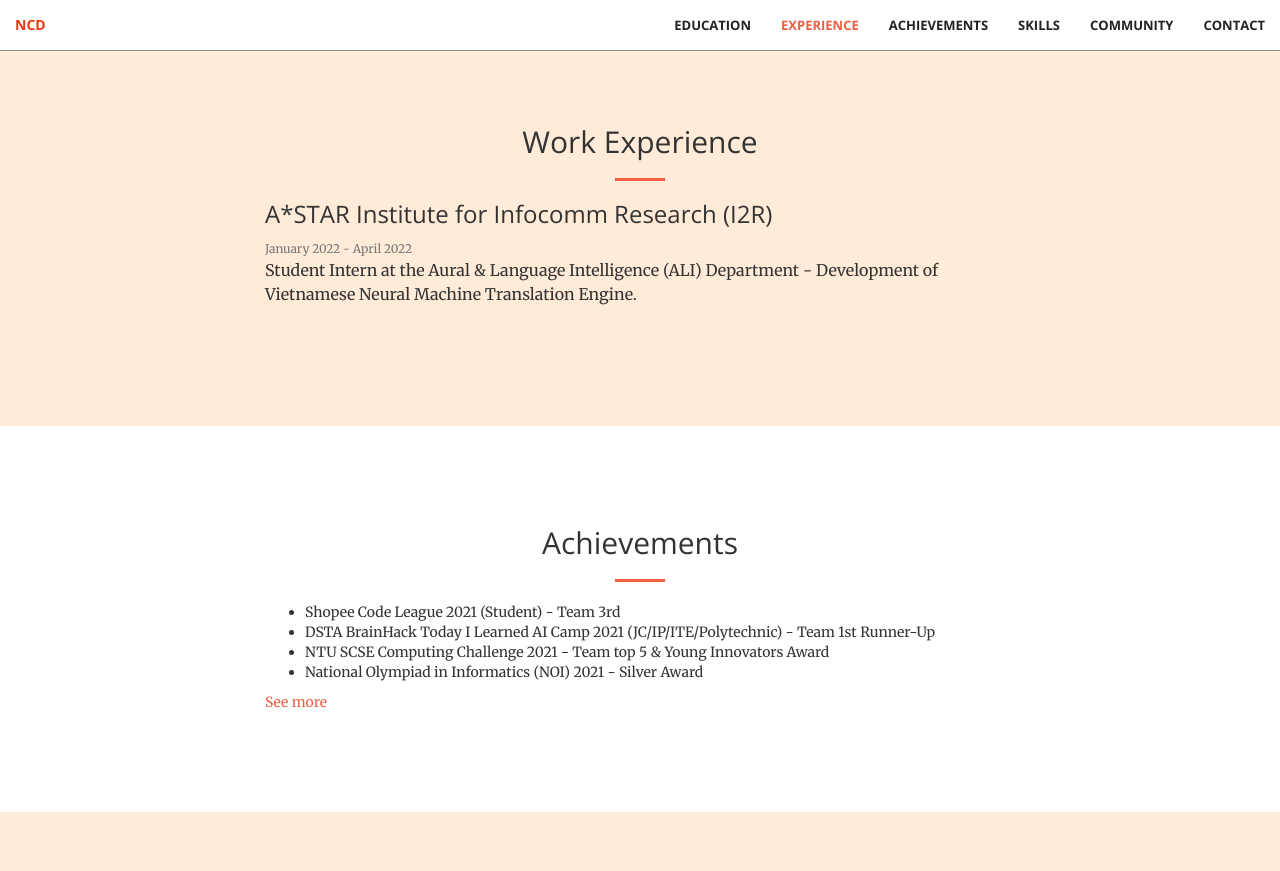
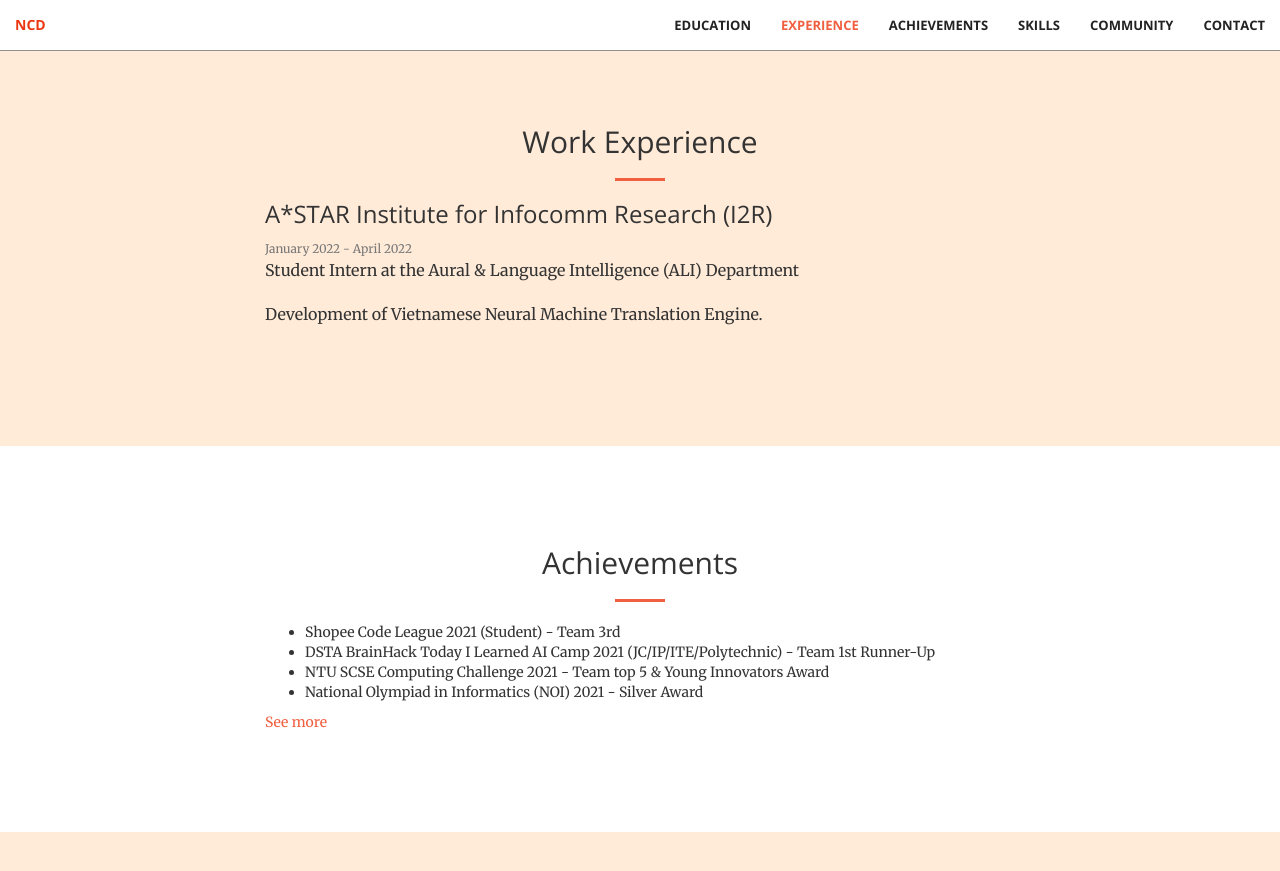
Before and after one commit to ncduy0303/archive_portfolio, a Jekyll site: the page built from index.html, in a window 1280 px wide and 900 px high, scrolled down 1716 px. Shown: the top 871 px of the window. Built offline with Jekyll 4.4.1, drawn with Linux system fonts in a browser that asks for light colours.

```diff
--- a/_includes/experience.html
+++ b/_includes/experience.html
@@ -12,7 +12,8 @@
             <div class="col-lg-8 col-lg-offset-2">
                 <h3 class="section-heading">A*STAR Institute for Infocomm Research (I2R)</h3>
                 <small class="text-muted">January 2022 - April 2022</small>
-                <p>Student Intern at the Aural & Language Intelligence (ALI) Department - Development of Vietnamese Neural Machine Translation Engine.</p>
+                <p>Student Intern at the Aural & Language Intelligence (ALI) Department</p>
+                <p>Development of Vietnamese Neural Machine Translation Engine.</p>
             </div>
         </div>
     </div>
```
